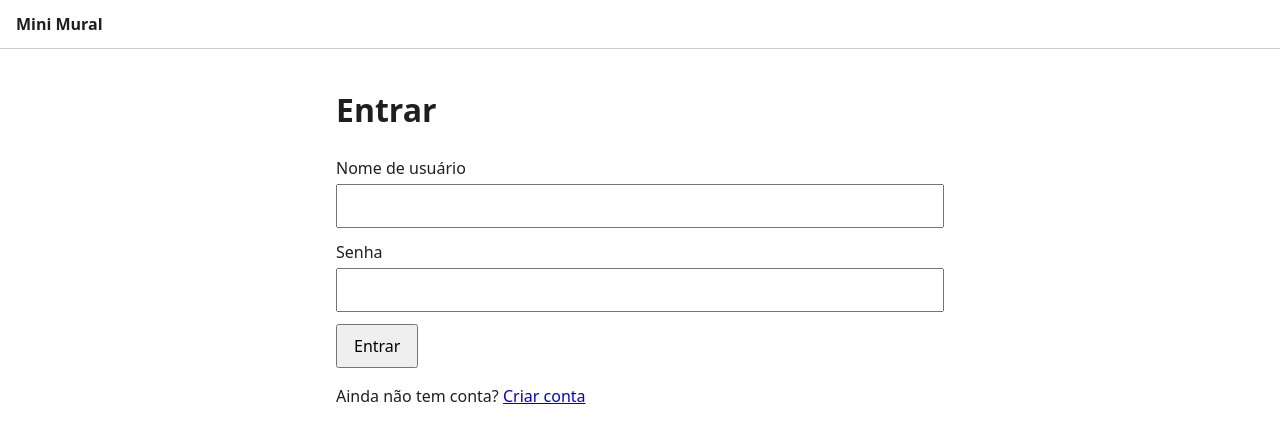
After one commit to jacksongomesbr/uft-cc-es-mini-mural, a Django app: page /entrar/ in a window 1280 px wide. The commit adds this page. Shown: the top 443 px of the page. Run offline with Django 5.2, Linux system fonts and the light colour scheme.

Commit message:
feat: entrar e sair da conta (HU-02)
A página de entrar aceita só caminho deste site em next, mostra a
mensagem do motivo aviso-nao-publicado e recusa com 422 sem dizer qual
dos dois errou. Sair é só por POST, pelo botão no topo. A página inicial
passa a exigir conta, com a volta ao endereço pedido (CA-02.3).

Closes #85

Co-Authored-By: Claude Opus 5.5 <noreply@anthropic.com>

```diff
--- a/avisos/views.py
+++ b/avisos/views.py
@@ -3,8 +3,11 @@
 No esqueleto há só a página inicial. O mural (HU-04) e a publicação (HU-03)
 entram na iteração 3, conforme o contrato em contrato/operacoes.md.
 """
+from django.contrib.auth.decorators import login_required
 from django.shortcuts import render
 
 
+# CA-02.3: sem conta, o framework leva à página de entrar com o caminho de volta.
+@login_required
 def inicio(request):
     return render(request, "avisos/inicio.html")
--- a/contas/forms.py
+++ b/contas/forms.py
@@ -53,3 +53,8 @@ class CadastroForm(forms.Form):
                 self.cleaned_data["nome_exibicao"],
                 self.cleaned_data["senha"],
             )
+
+
+class EntrarForm(forms.Form):
+    nome_usuario = forms.CharField(label="Nome de usuário", max_length=150)
+    senha = forms.CharField(label="Senha", widget=forms.PasswordInput)
--- a/contas/urls.py
+++ b/contas/urls.py
@@ -4,4 +4,6 @@ from . import views
 
 urlpatterns = [
     path("cadastro/", views.cadastro, name="cadastro"),
+    path("entrar/", views.entrar, name="entrar"),
+    path("sair/", views.sair, name="sair"),
 ]
--- a/contas/views.py
+++ b/contas/views.py
@@ -1,13 +1,19 @@
 """Páginas de contas. O contrato de cada rota está em contrato/operacoes.md."""
-from django.contrib.auth import login
+from django.contrib.auth import authenticate, login, logout
 from django.db import IntegrityError
 from django.shortcuts import render
 from django.urls import reverse
-from django.views.decorators.http import require_http_methods
+from django.utils.http import url_has_allowed_host_and_scheme
+from django.views.decorators.http import require_http_methods, require_POST
 
 from config.respostas import redirecionar
 
-from .forms import CadastroForm
+from .forms import CadastroForm, EntrarForm
+
+# Mensagens que a página de entrar mostra conforme o motivo do redirecionamento.
+MOTIVOS = {
+    "aviso-nao-publicado": "Você saiu da conta em outra aba. Entre de novo; o aviso não foi publicado.",
+}
 
 
 @require_http_methods(["GET", "POST"])
@@ -33,3 +39,56 @@ def cadastro(request):
         # A-07: a recusa responde 422, com a página e o que foi preenchido.
         status = 422
     return render(request, "contas/cadastro.html", {"form": form}, status=status)
+
+
+def destino_seguro(request, endereco):
+    """Aceita só caminho deste site; qualquer outro vira o mural."""
+    if endereco and url_has_allowed_host_and_scheme(
+        endereco, allowed_hosts={request.get_host()}, require_https=request.is_secure()
+    ):
+        return endereco
+    return reverse("inicio")
+
+
+@require_http_methods(["GET", "POST"])
+def entrar(request):
+    """HU-02: CA-02.1 e CA-02.2; a volta ao endereço pedido é o CA-02.3."""
+    destino = destino_seguro(request, request.POST.get("next") or request.GET.get("next"))
+    if request.method == "GET" and request.user.is_authenticated:
+        return redirecionar(reverse("inicio"))
+
+    form = EntrarForm(request.POST or None)
+    erro = None
+    status = 200
+    if request.method == "POST":
+        conta = None
+        if form.is_valid():
+            conta = authenticate(
+                request,
+                nome_usuario=form.cleaned_data["nome_usuario"],
+                password=form.cleaned_data["senha"],
+            )
+        if conta is not None:
+            login(request, conta)
+            return redirecionar(destino)
+        # CA-02.2: a mensagem não diz qual dos dois errou.
+        erro = "Nome de usuário ou senha não conferem."
+        status = 422
+    return render(
+        request,
+        "contas/entrar.html",
+        {
+            "form": form,
+            "erro": erro,
+            "aviso": MOTIVOS.get(request.GET.get("motivo", "")),
+            "next": destino,
+        },
+        status=status,
+    )
+
+
+@require_POST
+def sair(request):
+    """CA-02.4: apaga a sessão no servidor. Por GET, 405."""
+    logout(request)
+    return redirecionar(reverse("entrar"))
--- a/static/css/mural.css
+++ b/static/css/mural.css
@@ -36,3 +36,9 @@ main {
 .recusa { border: 2px solid #b00020; padding: 8px; }
 .dica { color: #555; font-size: .9rem; }
 button { font: inherit; padding: 8px 16px; }
+
+/* Topo: o nome de quem entrou e o botão de sair na mesma linha. */
+.topo { display: flex; justify-content: space-between; align-items: center; gap: 8px; }
+.quem { display: flex; align-items: center; gap: 8px; }
+.sair { margin: 0; }
+.sair button { padding: 4px 10px; }
--- a/templates/base.html
+++ b/templates/base.html
@@ -11,6 +11,16 @@
 <body>
   <header class="topo">
     <a href="/" class="marca">Mini Mural</a>
+    {% if user.is_authenticated %}
+    <span class="quem">
+      {{ user.nome_exibicao }}
+      {# Sair só por formulário: uma ligação poderia ser seguida sem a pessoa querer. #}
+      <form method="post" action="{% url 'sair' %}" class="sair">
+        {% csrf_token %}
+        <button type="submit">Sair</button>
+      </form>
+    </span>
+    {% endif %}
   </header>
   <main>
     {% block conteudo %}{% endblock %}
--- /dev/null
+++ b/templates/contas/entrar.html
@@ -0,0 +1,17 @@
+{% extends 'base.html' %}
+
+{% block titulo %}Entrar | Mini Mural{% endblock %}
+
+{% block conteudo %}
+<h1>Entrar</h1>
+{% if aviso %}<p class="recusa">{{ aviso }}</p>{% endif %}
+{% if erro %}<p class="recusa">{{ erro }}</p>{% endif %}
+<form method="post" action="{% url 'entrar' %}">
+  {% csrf_token %}
+  <input type="hidden" name="next" value="{{ next }}">
+  {% include 'contas/_campo.html' with campo=form.nome_usuario %}
+  {% include 'contas/_campo.html' with campo=form.senha %}
+  <button type="submit">Entrar</button>
+</form>
+<p>Ainda não tem conta? <a href="{% url 'cadastro' %}">Criar conta</a></p>
+{% endblock %}
```
Also changed, not shown: avisos/tests.py (+8 -2 lines), contas/tests.py (+48 -0 lines).
